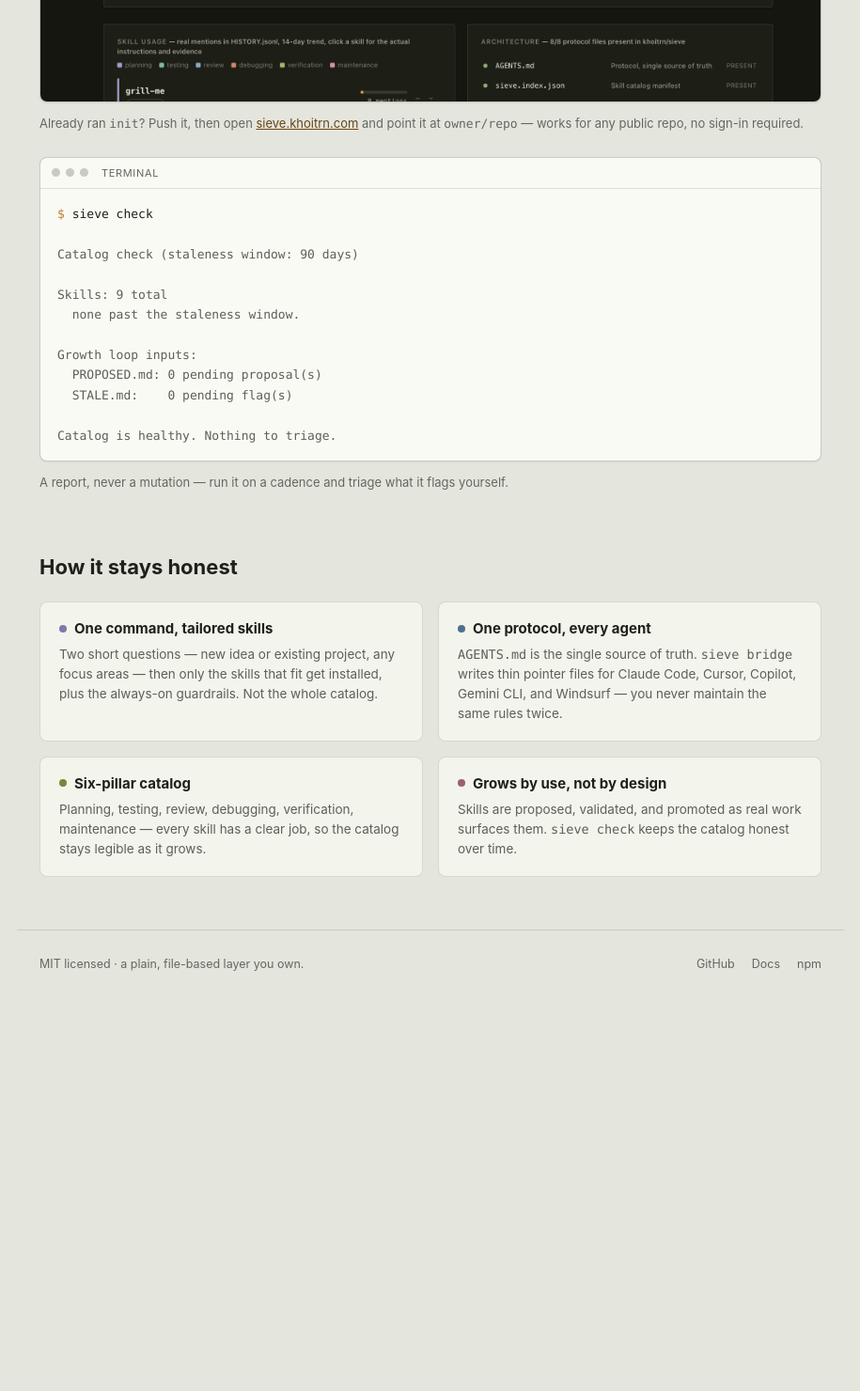
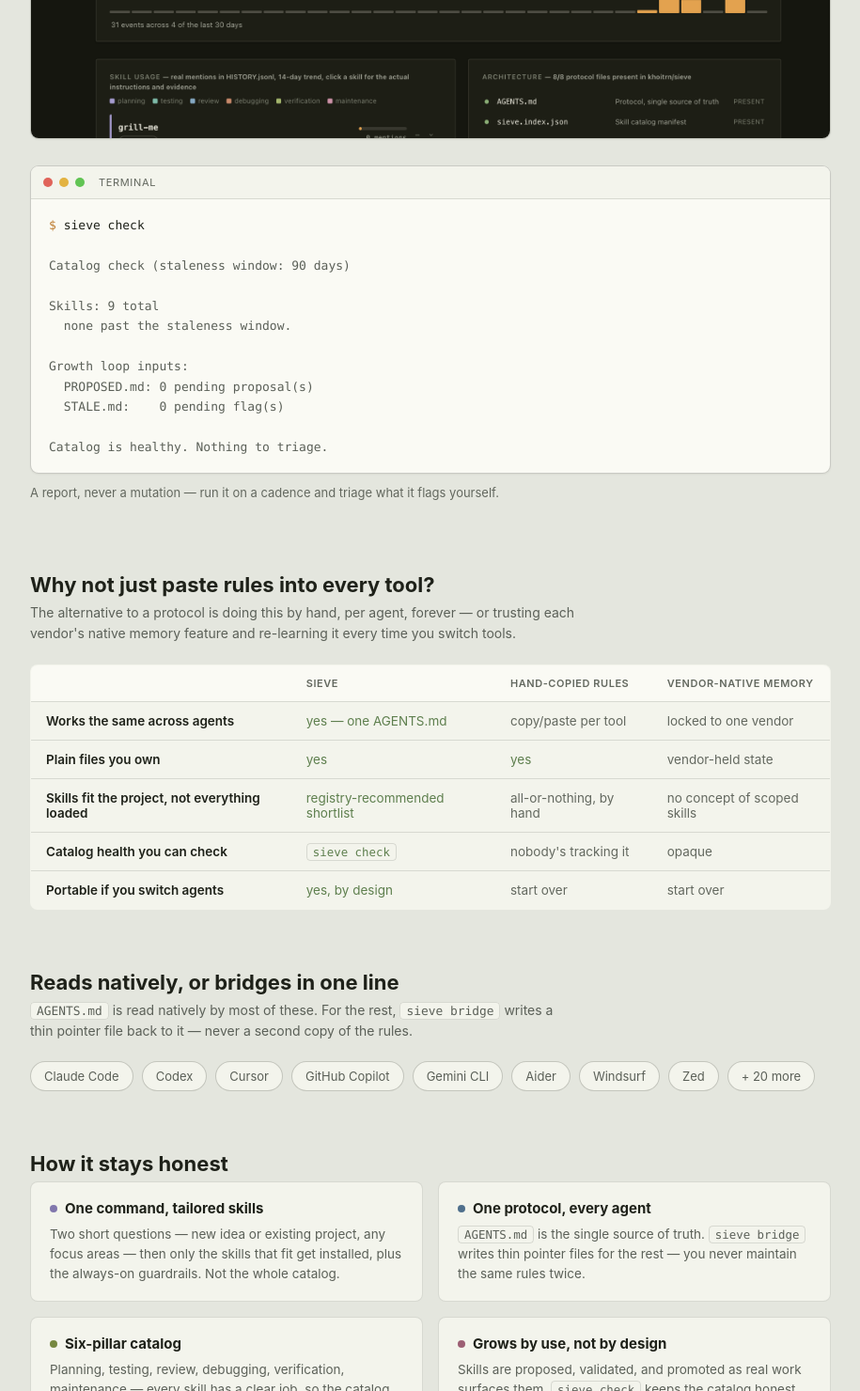
Before and after one commit to khoitrn/sieve, a website: page site/index.html in a window 1280 px wide. Shown: the part 1320-2800 px from the top of the page at 94% size, without its empty margins (182-1097 px from the left). Before the commit the page ends 2401 px from the top, so only its background shows below. Drawn offline with Linux system fonts and the light colour scheme.

Commit message:
Redesign sievekit.khoitrn.com: comparison table, integrations grid, drop personal dashboard link
Studied herdr.dev's layout (authentic terminal mockups, a real
comparison table, an integrations grid) and reapplied that structure.
Also removes every sieve.khoitrn.com reference from the public page —
that stays the personal dashboard, not part of the customer-facing
front; the screenshot demonstrates the dashboard capability without
routing visitors to the personal instance.

```diff
--- a/site/index.html
+++ b/site/index.html
@@ -20,6 +20,7 @@
     --line: rgba(30, 33, 25, 0.13);
     --line-strong: rgba(30, 33, 25, 0.22);
     --good: #5e7f4e;
+    --critical: #ab5138;
     --cat-planning: #8177ad;
     --cat-testing: #4b8577;
     --info: #4f6f8c;
@@ -42,6 +43,7 @@
       --line: rgba(237, 235, 223, 0.13);
       --line-strong: rgba(237, 235, 223, 0.24);
       --good: #8aae76;
+      --critical: #d48068;
       --cat-planning: #a79dd1;
       --cat-testing: #7ebba9;
       --info: #86aac4;
@@ -64,14 +66,13 @@
   }
   a { color: inherit; }
   img { max-width: 100%; }
-
-  .wrap { max-width: 880px; margin: 0 auto; padding: 0 24px; }
+  code.mono { background: var(--surface); border: 1px solid var(--line); border-radius: 4px; padding: 1px 6px; font-size: 0.92em; }
 
   header.topbar {
     display: flex;
     align-items: center;
     justify-content: space-between;
-    max-width: 880px;
+    max-width: 900px;
     margin: 0 auto;
     padding: 22px 24px;
   }
@@ -81,14 +82,18 @@
   nav.top-links a { color: var(--ink-dim); text-decoration: none; }
   nav.top-links a:hover { color: var(--ink); }
 
-  section.hero { max-width: 880px; margin: 0 auto; padding: 40px 24px 8px; }
-  .hero h1 { font-size: 40px; line-height: 1.15; margin: 0 0 16px; letter-spacing: -0.01em; }
+  section { max-width: 900px; margin: 0 auto; padding: 8px 24px 56px; }
+  section.hero { padding-top: 44px; padding-bottom: 8px; }
+  h2.section-title { font-size: 22px; margin: 0 0 6px; }
+  p.section-sub { color: var(--ink-dim); font-size: 14px; margin: 0 0 22px; max-width: 580px; line-height: 1.55; }
+
+  .hero h1 { font-size: 42px; line-height: 1.13; margin: 0 0 16px; letter-spacing: -0.01em; }
   .hero p.lede { font-size: 17px; color: var(--ink-dim); max-width: 620px; margin: 0 0 30px; line-height: 1.55; }
 
   .term {
     background: var(--surface-raised);
     border: 1px solid var(--line-strong);
-    border-radius: 8px;
+    border-radius: 9px;
     box-shadow: var(--shadow);
     overflow: hidden;
     margin: 0 0 12px;
@@ -96,13 +101,17 @@
   .term-bar {
     display: flex;
     align-items: center;
-    gap: 6px;
-    padding: 9px 12px;
+    gap: 7px;
+    padding: 10px 13px;
     border-bottom: 1px solid var(--line);
+    background: var(--surface);
   }
-  .term-dot { width: 9px; height: 9px; border-radius: 50%; background: var(--line-strong); }
+  .term-dot { width: 10px; height: 10px; border-radius: 50%; }
+  .term-dot.r { background: #e0645a; }
+  .term-dot.y { background: #e3b341; }
+  .term-dot.g { background: #61c454; }
   .term-title { margin-left: 8px; font-size: 11px; color: var(--ink-faint-text); text-transform: uppercase; letter-spacing: 0.06em; }
-  .term-body { padding: 16px 18px; font-size: 13px; line-height: 1.65; white-space: pre-wrap; }
+  .term-body { padding: 17px 19px; font-size: 13px; line-height: 1.65; white-space: pre-wrap; }
   .term-prompt { color: var(--accent); }
   .term-out { color: var(--ink-dim); }
   .term-copy {
@@ -119,29 +128,19 @@
     font-family: inherit;
   }
   .term-copy:hover { border-color: var(--accent); color: var(--accent-ink); }
-  .hero-note { font-size: 13px; color: var(--ink-faint-text); margin: 0 0 34px; }
+  .hero-note { font-size: 13px; color: var(--ink-faint-text); margin: 0 0 8px; }
 
-  section.demo { max-width: 880px; margin: 0 auto; padding: 8px 24px 48px; }
-  .demo h2 { font-size: 22px; margin: 0 0 6px; }
-  .demo p.sub { color: var(--ink-dim); font-size: 14px; margin: 0 0 20px; max-width: 560px; line-height: 1.55; }
   .shot {
     border: 1px solid var(--line-strong);
-    border-radius: 8px;
+    border-radius: 9px;
     box-shadow: var(--shadow);
     overflow: hidden;
     background: var(--surface);
   }
   .shot img { display: block; width: 100%; }
-  .demo-cta { margin-top: 14px; font-size: 13px; color: var(--ink-faint-text); }
-  .demo-cta a { color: var(--accent-ink); text-decoration: underline; }
+  .shot-caption { margin-top: 10px; font-size: 13px; color: var(--ink-faint-text); }
 
-  section.features { max-width: 880px; margin: 0 auto; padding: 8px 24px 56px; }
-  .features h2 { font-size: 22px; margin: 0 0 24px; }
-  .grid {
-    display: grid;
-    grid-template-columns: repeat(2, 1fr);
-    gap: 16px;
-  }
+  .grid { display: grid; grid-template-columns: repeat(2, 1fr); gap: 16px; }
   .card {
     background: var(--surface);
     border: 1px solid var(--line);
@@ -152,8 +151,31 @@
   .card h3 { font-size: 15px; margin: 0 0 8px; display: flex; align-items: center; }
   .card p { font-size: 13.5px; color: var(--ink-dim); line-height: 1.55; margin: 0; }
 
+  table.compare { width: 100%; border-collapse: collapse; font-size: 13.5px; background: var(--surface); border: 1px solid var(--line); border-radius: 8px; overflow: hidden; }
+  table.compare th, table.compare td { padding: 12px 16px; text-align: left; border-bottom: 1px solid var(--line); }
+  table.compare th { color: var(--ink-faint-text); font-weight: 600; font-size: 11px; text-transform: uppercase; letter-spacing: 0.05em; background: var(--surface-raised); }
+  table.compare tr:last-child td { border-bottom: none; }
+  table.compare td.yes { color: var(--good); }
+  table.compare td.no { color: var(--ink-faint-text); }
+  table.compare th:first-child, table.compare td:first-child { color: var(--ink); font-weight: 600; }
+
+  .pill-grid { display: flex; flex-wrap: wrap; gap: 9px; }
+  .pill {
+    font-size: 13px;
+    padding: 7px 14px;
+    border: 1px solid var(--line-strong);
+    border-radius: 20px;
+    background: var(--surface);
+    color: var(--ink-dim);
+  }
+
+  section.cta { text-align: center; padding: 20px 24px 60px; }
+  section.cta h2 { font-size: 24px; margin: 0 0 10px; }
+  section.cta p { color: var(--ink-dim); font-size: 14px; margin: 0 0 22px; }
+  .cta-term { max-width: 460px; margin: 0 auto; text-align: left; }
+
   footer {
-    max-width: 880px;
+    max-width: 900px;
     margin: 0 auto;
     padding: 28px 24px 48px;
     border-top: 1px solid var(--line);
@@ -170,6 +192,8 @@
   @media (max-width: 640px) {
     .hero h1 { font-size: 30px; }
     .grid { grid-template-columns: 1fr; }
+    table.compare { font-size: 12px; }
+    table.compare th, table.compare td { padding: 10px; }
     header.topbar, footer { flex-direction: column; gap: 12px; align-items: flex-start; }
   }
 </style>
@@ -188,8 +212,8 @@
   </div>
   <nav class="top-links">
     <a href="https://github.com/khoitrn/sieve" target="_blank" rel="noopener">GitHub</a>
+    <a href="https://github.com/khoitrn/sieve#readme" target="_blank" rel="noopener">Docs</a>
     <a href="https://www.npmjs.com/package/sievekit" target="_blank" rel="noopener">npm</a>
-    <a href="https://sieve.khoitrn.com" target="_blank" rel="noopener">Dashboard</a>
   </nav>
 </header>
 
@@ -198,12 +222,12 @@
   <p class="lede">
     Sieve is a portable, file-based agent protocol and skill library. Install it in one
     command and it works the same across Claude Code, Codex, Cursor, and 20+ other agents —
-    the durable layer stays in plain files you own, not locked into any one vendor.
+    the durable layer stays in plain files you own, not locked into any one vendor's memory.
   </p>
 
   <div class="term">
     <div class="term-bar">
-      <span class="term-dot"></span><span class="term-dot"></span><span class="term-dot"></span>
+      <span class="term-dot r"></span><span class="term-dot y"></span><span class="term-dot g"></span>
       <span class="term-title">terminal</span>
       <span style="flex:1"></span>
       <button class="term-copy" onclick="navigator.clipboard.writeText('npx sievekit init')">copy</button>
@@ -235,24 +259,20 @@ Sieve is ready. Open your coding agent and describe what you want to build.</spa
 </section>
 
 <section class="demo">
-  <h2>See it, don't guess</h2>
-  <p class="sub">
+  <h2 class="section-title">See it, don't guess</h2>
+  <p class="section-sub">
     Catalog health, activity, and skill usage — read straight from your repo's own
     <code class="mono">sieve.index.json</code> and <code class="mono">HISTORY.jsonl</code>.
-    No account, no server, no telemetry.
+    A dashboard view ships as part of the toolkit (self-hostable, no account, no telemetry) —
+    this is it, running against a real catalog.
   </p>
   <div class="shot">
     <img src="assets/dashboard.png" alt="Sieve dashboard showing skill count, catalog health, guardrails intact, recent activity, and skill usage" />
   </div>
-  <p class="demo-cta">
-    Already ran <code class="mono">init</code>? Push it, then open
-    <a href="https://sieve.khoitrn.com" target="_blank" rel="noopener">sieve.khoitrn.com</a>
-    and point it at <code class="mono">owner/repo</code> — works for any public repo, no sign-in required.
-  </p>
 
   <div class="term" style="margin-top:28px">
     <div class="term-bar">
-      <span class="term-dot"></span><span class="term-dot"></span><span class="term-dot"></span>
+      <span class="term-dot r"></span><span class="term-dot y"></span><span class="term-dot g"></span>
       <span class="term-title">terminal</span>
     </div>
     <div class="term-body mono"><span class="term-prompt">$</span> sieve check
@@ -268,11 +288,77 @@ Growth loop inputs:
 
 Catalog is healthy. Nothing to triage.</span></div>
   </div>
-  <p class="demo-cta">A report, never a mutation — run it on a cadence and triage what it flags yourself.</p>
+  <p class="shot-caption">A report, never a mutation — run it on a cadence and triage what it flags yourself.</p>
+</section>
+
+<section class="compare">
+  <h2 class="section-title">Why not just paste rules into every tool?</h2>
+  <p class="section-sub">
+    The alternative to a protocol is doing this by hand, per agent, forever — or trusting
+    each vendor's native memory feature and re-learning it every time you switch tools.
+  </p>
+  <table class="compare">
+    <tr>
+      <th></th>
+      <th>Sieve</th>
+      <th>Hand-copied rules</th>
+      <th>Vendor-native memory</th>
+    </tr>
+    <tr>
+      <td>Works the same across agents</td>
+      <td class="yes">yes — one AGENTS.md</td>
+      <td class="no">copy/paste per tool</td>
+      <td class="no">locked to one vendor</td>
+    </tr>
+    <tr>
+      <td>Plain files you own</td>
+      <td class="yes">yes</td>
+      <td class="yes">yes</td>
+      <td class="no">vendor-held state</td>
+    </tr>
+    <tr>
+      <td>Skills fit the project, not everything loaded</td>
+      <td class="yes">registry-recommended shortlist</td>
+      <td class="no">all-or-nothing, by hand</td>
+      <td class="no">no concept of scoped skills</td>
+    </tr>
+    <tr>
+      <td>Catalog health you can check</td>
+      <td class="yes"><code class="mono">sieve check</code></td>
+      <td class="no">nobody's tracking it</td>
+      <td class="no">opaque</td>
+    </tr>
+    <tr>
+      <td>Portable if you switch agents</td>
+      <td class="yes">yes, by design</td>
+      <td class="no">start over</td>
+      <td class="no">start over</td>
+    </tr>
+  </table>
+</section>
+
+<section class="integrations">
+  <h2 class="section-title">Reads natively, or bridges in one line</h2>
+  <p class="section-sub">
+    <code class="mono">AGENTS.md</code> is read natively by most of these. For the rest,
+    <code class="mono">sieve bridge</code> writes a thin pointer file back to it — never a
+    second copy of the rules.
+  </p>
+  <div class="pill-grid">
+    <span class="pill">Claude Code</span>
+    <span class="pill">Codex</span>
+    <span class="pill">Cursor</span>
+    <span class="pill">GitHub Copilot</span>
+    <span class="pill">Gemini CLI</span>
+    <span class="pill">Aider</span>
+    <span class="pill">Windsurf</span>
+    <span class="pill">Zed</span>
+    <span class="pill">+ 20 more</span>
+  </div>
 </section>
 
 <section class="features">
-  <h2>How it stays honest</h2>
+  <h2 class="section-title">How it stays honest</h2>
   <div class="grid">
     <div class="card">
       <h3><span class="dot" style="background:var(--cat-planning)"></span>One command, tailored skills</h3>
@@ -282,8 +368,7 @@ Catalog is healthy. Nothing to triage.</span></div>
     <div class="card">
       <h3><span class="dot" style="background:var(--info)"></span>One protocol, every agent</h3>
       <p><code class="mono">AGENTS.md</code> is the single source of truth. <code class="mono">sieve bridge</code>
-         writes thin pointer files for Claude Code, Cursor, Copilot, Gemini CLI, and Windsurf —
-         you never maintain the same rules twice.</p>
+         writes thin pointer files for the rest — you never maintain the same rules twice.</p>
     </div>
     <div class="card">
       <h3><span class="dot" style="background:var(--cat-verification)"></span>Six-pillar catalog</h3>
@@ -298,6 +383,20 @@ Catalog is healthy. Nothing to triage.</span></div>
   </div>
 </section>
 
+<section class="cta">
+  <h2>Start in one command</h2>
+  <p>No account, no server round-trip required, no lock-in.</p>
+  <div class="term cta-term">
+    <div class="term-bar">
+      <span class="term-dot r"></span><span class="term-dot y"></span><span class="term-dot g"></span>
+      <span class="term-title">terminal</span>
+      <span style="flex:1"></span>
+      <button class="term-copy" onclick="navigator.clipboard.writeText('npx sievekit init')">copy</button>
+    </div>
+    <div class="term-body mono"><span class="term-prompt">$</span> npx sievekit init</div>
+  </div>
+</section>
+
 <footer>
   <span>MIT licensed &middot; a plain, file-based layer you own.</span>
   <nav>
```
